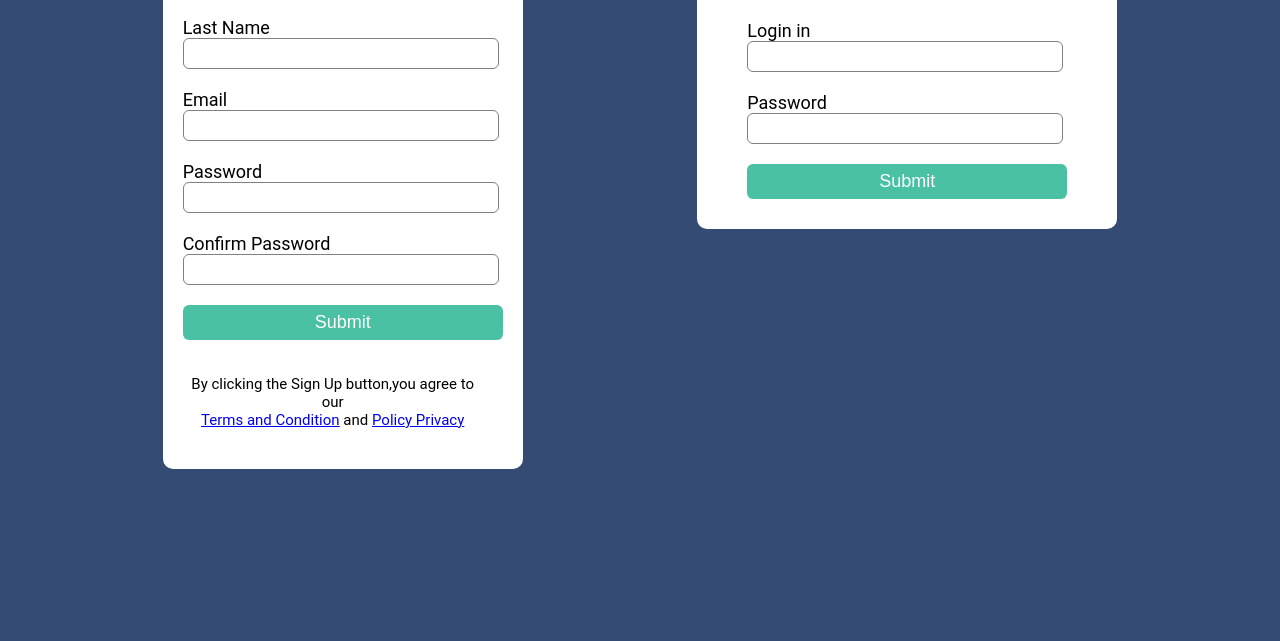
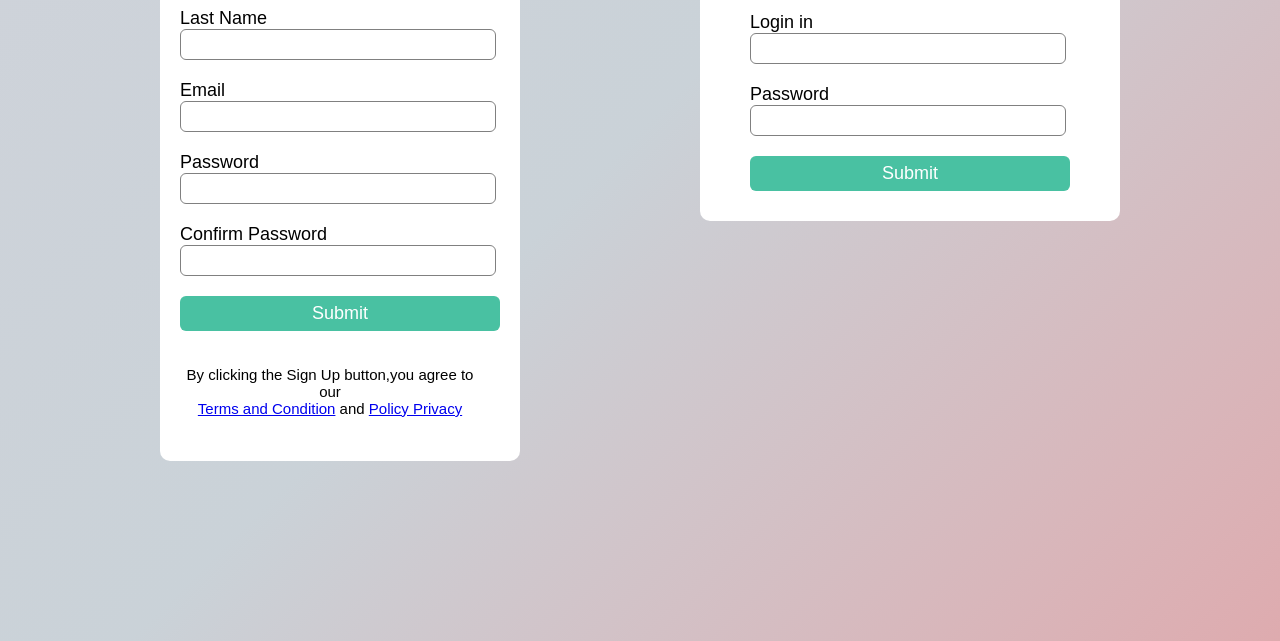
Before and after one commit to RobertMili/SchoolProjectLab1, a plain HTML site: page artishemsida/registering.html in a window 1280 px wide. Shown: the part 159-800 px from the top of the page. Drawn offline with Linux system fonts and the light colour scheme.

Commit message:
New background color on registeringCSS

```diff
--- a/artishemsida/css/registeringCSS.css
+++ b/artishemsida/css/registeringCSS.css
@@ -1,6 +1,26 @@
 body {
-     background-color: #344c73;
-     font-family: "Roboto", sans-serif;
+    height: 100vh;
+    margin: 0;
+    overflow: hidden;
+    font-family: Arial, sans-serif;
+    justify-content: center;
+    align-items: center;
+    min-height: 100vh;
+    background: linear-gradient(-45deg, #FF6B6B, #cad2d8, #dad5df, #FFD700);
+    background-size: 400% 500%;
+    animation: gradientAnimation 15s ease infinite;
+    overflow-y: scroll;
+}
+@keyframes gradientAnimation {
+    0% {
+        background-position: 0% 50%;
+   }
+    50% {
+        background-position: 100% 50%;
+   }
+    100% {
+        background-position: 0% 50%;
+   }
 }
  .registering-container {
      display: flex;
```
